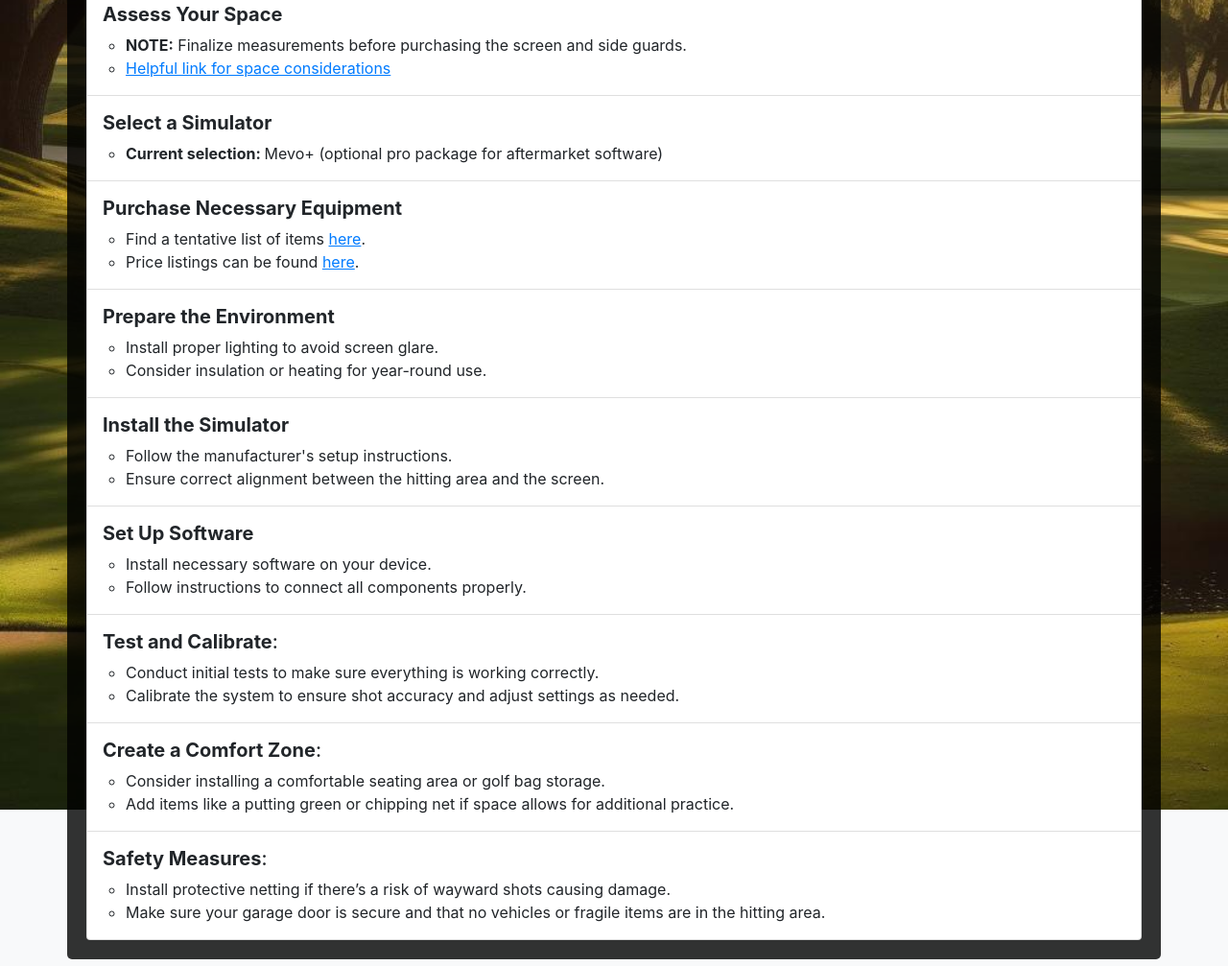
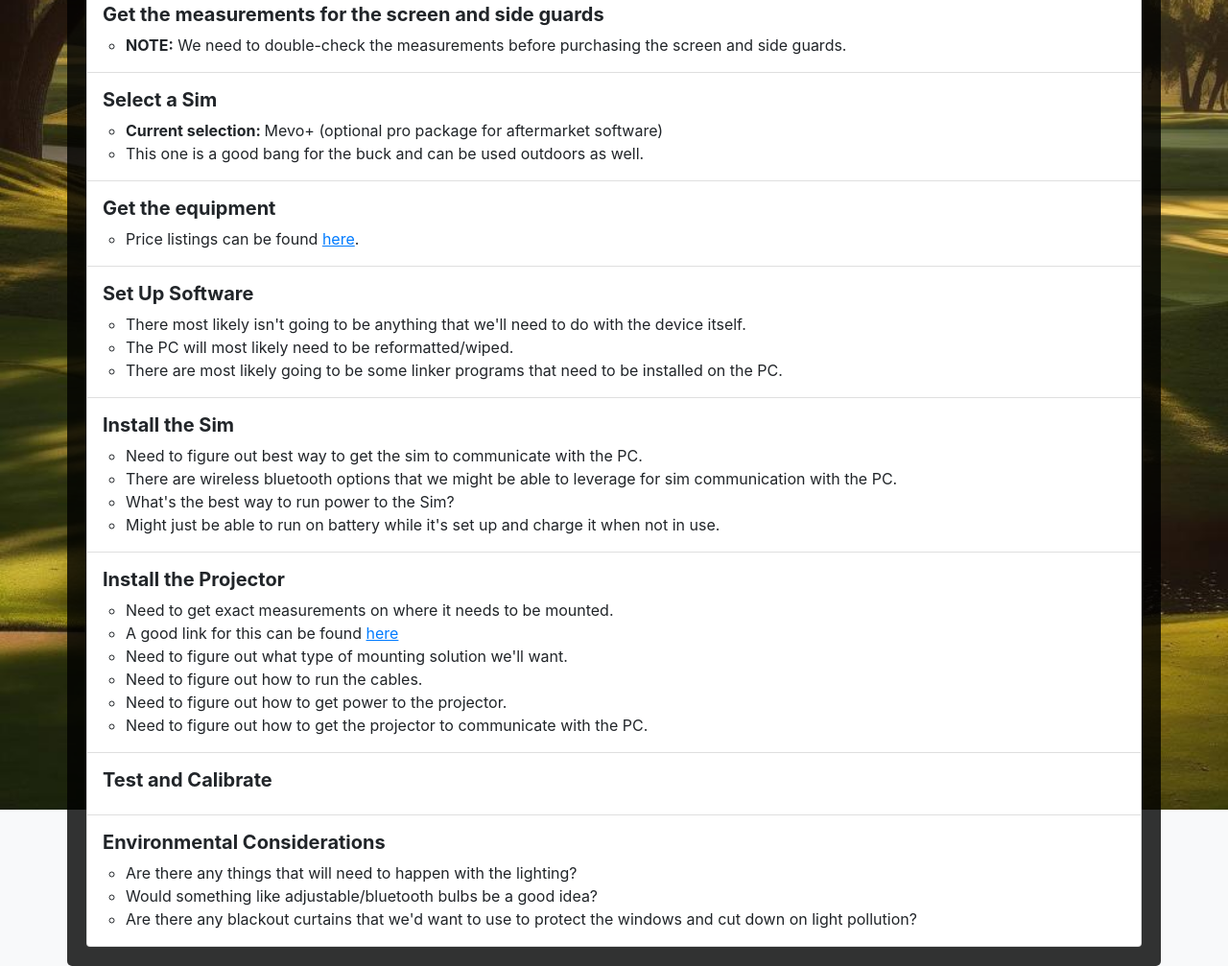
Before and after one commit to jfelver/jeff-golf-sim, a plain HTML site: page top-level-checklist.html in a window 1280 px wide. Shown: the part 196-1203 px from the top of the page at 96% size. Drawn offline with nearby package versions, Linux system fonts and the light colour scheme.

Commit message:
Updating installation list

```diff
--- a/top-level-checklist.html
+++ b/top-level-checklist.html
@@ -32,65 +32,62 @@
         <h1 class="text-center mb-4">Golf Simulator Setup Guide</h1>
         <ol class="list-group list-group-numbered">
             <li class="list-group-item">
-                <h5><strong>Assess Your Space</strong></h5>
+                <h5><strong>Get the measurements for the screen and side guards</strong></h5>
                 <ul>
-                    <li><strong>NOTE:</strong> Finalize measurements before purchasing the screen and side guards.</li>
-                    <li><a href="https://golfsimplanner.benq.com/" target="_blank">Helpful link for space considerations</a></li>
+                    <li><strong>NOTE:</strong> We need to double-check the measurements before purchasing the screen and side guards.</li>
                 </ul>
             </li>
             <li class="list-group-item">
-                <h5><strong>Select a Simulator</strong></h5>
+                <h5><strong>Select a Sim</strong></h5>
                 <ul>
                     <li><strong>Current selection: </strong>Mevo+ (optional pro package for aftermarket software)</li>
+                    <li>This one is a good bang for the buck and can be used outdoors as well.</li>
                 </ul>
             </li>
             <li class="list-group-item">
-                <h5><strong>Purchase Necessary Equipment</strong></h5>
+                <h5><strong>Get the equipment</strong></h5>
                 <ul>
-                    <li>Find a tentative list of items <a href="equipment-list.html" target="_blank">here</a>.</li>
                     <li>Price listings can be found <a href="equipment-prices.html" target="_blank">here</a>.</li>
-                </ul>
-            </li>
-            <li class="list-group-item">
-                <h5><strong>Prepare the Environment</strong></h5>
-                <ul>
-                    <li>Install proper lighting to avoid screen glare.</li>
-                    <li>Consider insulation or heating for year-round use.</li>
-                </ul>
-            </li>
-            <li class="list-group-item">
-                <h5><strong>Install the Simulator</strong></h5>
-                <ul>
-                    <li>Follow the manufacturer's setup instructions.</li>
-                    <li>Ensure correct alignment between the hitting area and the screen.</li>
+                    <!-- <li>Find a tentative list of items <a href="equipment-list.html" target="_blank">here</a>.</li> -->
                 </ul>
             </li>
             <li class="list-group-item">
                 <h5><strong>Set Up Software</strong></h5>
                 <ul>
-                    <li>Install necessary software on your device.</li>
-                    <li>Follow instructions to connect all components properly.</li>
+                    <li>There most likely isn't going to be anything that we'll need to do with the device itself.</li>
+                    <li>The PC will most likely need to be reformatted/wiped.</li>
+                    <li>There are most likely going to be some linker programs that need to be installed on the PC.</li>
                 </ul>
             </li>
             <li class="list-group-item">
-                <h5><strong>Test and Calibrate</strong>:</h5>
+                <h5><strong>Install the Sim</strong></h5>
                 <ul>
-                    <li>Conduct initial tests to make sure everything is working correctly.</li>
-                    <li>Calibrate the system to ensure shot accuracy and adjust settings as needed.</li>
+                    <li>Need to figure out best way to get the sim to communicate with the PC.</li>
+                    <li>There are wireless bluetooth options that we might be able to leverage for sim communication with the PC.</li>
+                    <li>What's the best way to run power to the Sim?</li>
+                    <li>Might just be able to run on battery while it's set up and charge it when not in use.</li>
                 </ul>
             </li>
             <li class="list-group-item">
-                <h5><strong>Create a Comfort Zone</strong>:</h5>
+                <h5><strong>Install the Projector</strong></h5>
                 <ul>
-                    <li>Consider installing a comfortable seating area or golf bag storage.</li>
-                    <li>Add items like a putting green or chipping net if space allows for additional practice.</li>
+                    <li>Need to get exact measurements on where it needs to be mounted.</li>
+                    <li>A good link for this can be found <a href="https://golfsimplanner.benq.com/">here</a></li>
+                    <li>Need to figure out what type of mounting solution we'll want.</li>
+                    <li>Need to figure out how to run the cables.</li>
+                    <li>Need to figure out how to get power to the projector.</li>
+                    <li>Need to figure out how to get the projector to communicate with the PC.</li>
                 </ul>
             </li>
             <li class="list-group-item">
-                <h5><strong>Safety Measures</strong>:</h5>
+                <h5><strong>Test and Calibrate</strong></h5>
+            </li>
+            <li class="list-group-item">
+                <h5><strong>Environmental Considerations</strong></h5>
                 <ul>
-                    <li>Install protective netting if there’s a risk of wayward shots causing damage.</li>
-                    <li>Make sure your garage door is secure and that no vehicles or fragile items are in the hitting area.</li>
+                    <li>Are there any things that will need to happen with the lighting?</li>
+                    <li>Would something like adjustable/bluetooth bulbs be a good idea?</li>
+                    <li>Are there any blackout curtains that we'd want to use to protect the windows and cut down on light pollution?</li>
                 </ul>
             </li>
         </ol>
```
